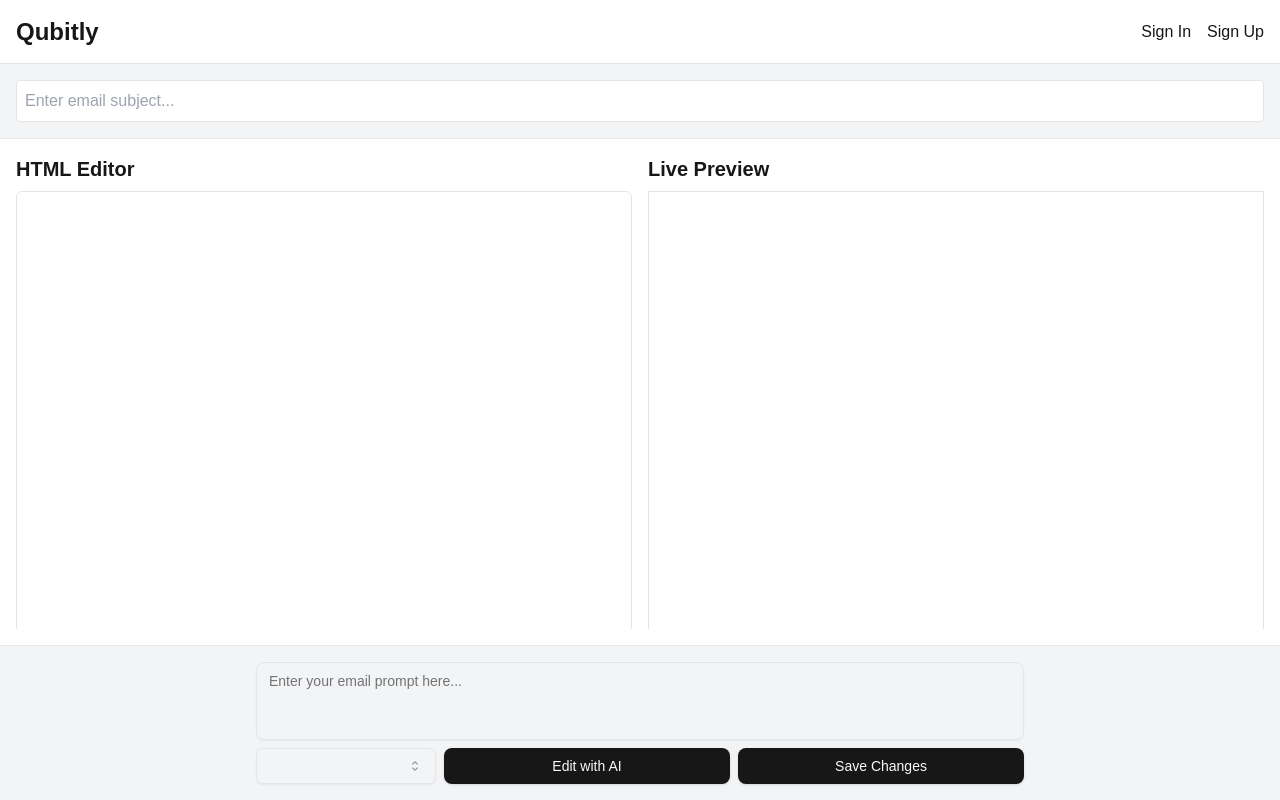
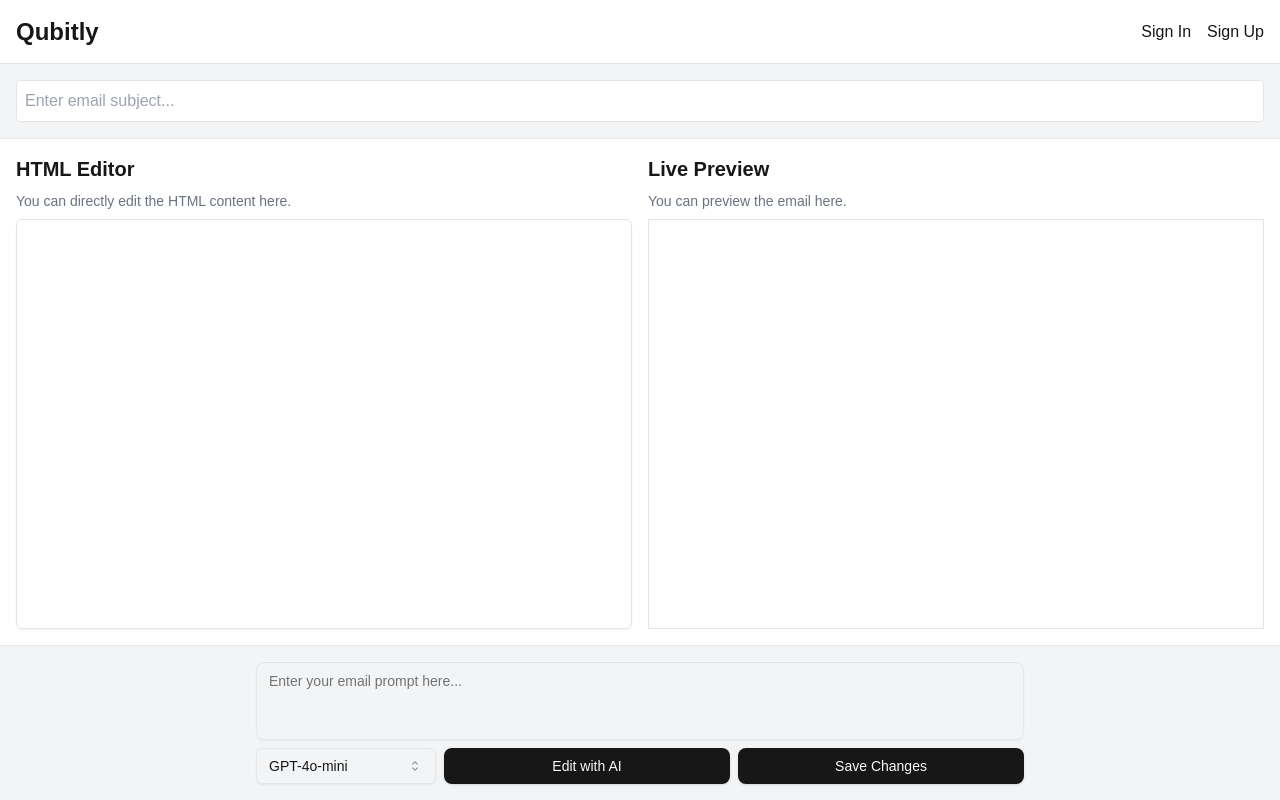
Before and after one commit to Ishaan005/QubitlyEmail, a Next.js app: page /editor/1 in a window 1280 px wide. Built offline with nearby package versions, Linux system fonts and the light colour scheme; no server answers.

Commit message:
Minor UI Changes

```diff
--- a/app/add-credits/page.tsx
+++ b/app/add-credits/page.tsx
@@ -36,6 +36,7 @@ export default function AddCredits() {
           value={amount}
           onChange={(e) => setAmount(Number(e.target.value))}
           min={1}
+          step={0.5}
           className="mb-4"
         />
         <p className="mb-4">Total cost: ${(amount * 0.5).toFixed(2)}</p>
--- a/app/api/emails/recent/route.ts
+++ b/app/api/emails/recent/route.ts
@@ -7,11 +7,8 @@ export async function GET(request: NextRequest) {
     const { userId } = getAuth(request);
 
     if (!userId) {
-      console.log("Unauthorized access attempt");
       return NextResponse.json({ error: "Unauthorized" }, { status: 401 });
     }
-
-    console.log("Fetching recent emails for user:", userId);
 
     const recentEmails = await prisma.email.findMany({
       where: {
@@ -31,8 +28,6 @@ export async function GET(request: NextRequest) {
       },
     });
 
-    console.log("Recent emails fetched:", recentEmails.length);
-
     return NextResponse.json(recentEmails);
   } catch (error) {
     console.error("Error in GET /api/emails/recent:", error);
--- a/app/dashboard/page.tsx
+++ b/app/dashboard/page.tsx
@@ -117,7 +117,7 @@ export default function Dashboard() {
     </div>
     <div className="bg-card p-4 rounded-lg shadow">
       <h3 className="font-semibold mb-2">Credits</h3>
-      <p className="text-2xl">{emailStats?.credits || 0}</p>
+      <p className="text-2xl">{emailStats?.credits.toFixed(1) || 0}</p>
       <Button onClick={handleAddCredits} className="mt-2">Add Credits</Button>
     </div>
   </div>
--- a/app/editor/[id]/page.tsx
+++ b/app/editor/[id]/page.tsx
@@ -91,10 +91,13 @@ export default function EmailEditor() {
       setGeneratedHtml(data.content);
       setEditableHtml(data.content);
 
-      // Update the existing email or create a new one
+      // Automatically save only if it's a new email
+      if (emailId === "new") {
         await saveEmailToDatabase(data.content);
-
-      toast.success("Email generated successfully");
+        toast.success("Email generated and saved successfully");
+      } else {
+        toast.success("Email generated. Click 'Save Changes' to update.");
+      }
     } catch (error) {
       console.error("Error generating email:", error);
       toast.error("Failed to generate email: " + (error instanceof Error ? error.message : "Unknown error"));
@@ -154,18 +157,20 @@ export default function EmailEditor() {
           className="w-full p-2 border rounded"
         />
       </div>
-      <div className="flex-grow overflow-hidden grid grid-cols-2 gap-4 p-4">
-        <div className="overflow-auto custom-scrollbar">
+      <div className="flex-grow grid grid-cols-2 gap-4 p-4">
+      <div className="flex flex-col h-full">
         <h2 className="text-xl font-semibold mb-2">HTML Editor</h2>
+        <p className="text-sm text-gray-500 mb-2">You can directly edit the HTML content here.</p>
         <Textarea
           value={editableHtml}
           onChange={handleHtmlChange}
-            className="w-full h-[calc(100%-2rem)] resize-none custom-scrollbar"
+          className="flex-grow resize-none custom-scrollbar"
         />
       </div>
-        <div className="overflow-auto custom-scrollbar">
+      <div className="flex flex-col h-full">
         <h2 className="text-xl font-semibold mb-2">Live Preview</h2>
-            <div className="border p-4 h-[calc(100%-2rem)] overflow-auto bg-white custom-scrollbar">
+        <p className="text-sm text-gray-500 mb-2">You can preview the email here.</p>
+        <div className="flex-grow border p-4 overflow-auto bg-white custom-scrollbar">
           <div className="email-preview" dangerouslySetInnerHTML={{ __html: editableHtml }} />
         </div>
       </div>
@@ -185,12 +190,12 @@ export default function EmailEditor() {
                 <SelectValue placeholder="Select model" />
               </SelectTrigger>
               <SelectContent>
-                <SelectItem value="gpt-4">GPT-4o-mini</SelectItem>
-                <SelectItem value="claude-3-sonnet-20240229">Claude 3.5 Sonnet</SelectItem>
+                <SelectItem value="gpt-4o-mini">GPT-4o-mini</SelectItem>
+                <SelectItem value="claude-3-5-sonnet-20240620">Claude 3.5 Sonnet</SelectItem>
               </SelectContent>
             </Select>
             <Button onClick={generateEmail} disabled={isGenerating} className="flex-1 rounded-lg">
-              {isGenerating ? "Generating..." : emailId === "new" ? "Generate Email" : "Edit with AI"}
+              {isGenerating ? "Generating..." : emailId === "new" ? "Generate & Save Email" : "Edit with AI"}
             </Button>
             <Button onClick={() => saveEmailToDatabase(editableHtml)} className="flex-1 rounded-lg">
               Save Changes
```
Also changed, not shown: 1 other file (tests, documents, lock files or other folders). Lines whose indentation alone changed are shown as unchanged.
